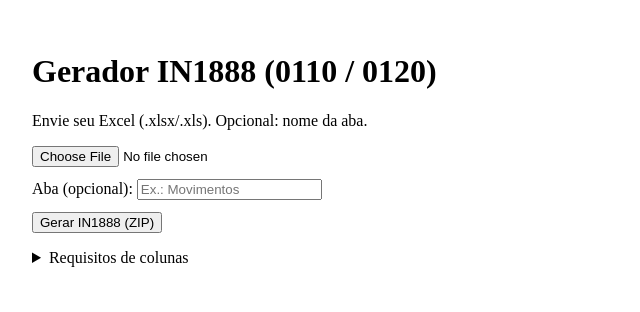
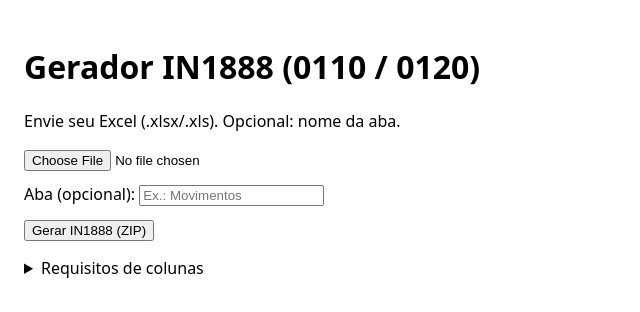
Before and after one commit to SeralooC/IN1888, a Next.js app: page / in a window 1280 px wide. Shown: the top 312 px of the page, without its empty margins (0-640 px from the left). Built offline with nearby package versions, Linux system fonts and the light colour scheme.

Commit message:
layout_commit

```diff
--- /dev/null
+++ b/app/layout.jsx
@@ -0,0 +1,14 @@
+export const metadata = {
+  title: "Gerador IN1888",
+  description: "Gera TXT 0110/0120 a partir de Excel",
+};
+
+export default function RootLayout({ children }) {
+  return (
+    <html lang="pt-BR">
+      <body style={{ margin: 0, fontFamily: "system-ui, Arial, sans-serif" }}>
+        {children}
+      </body>
+    </html>
+  );
+}
```
